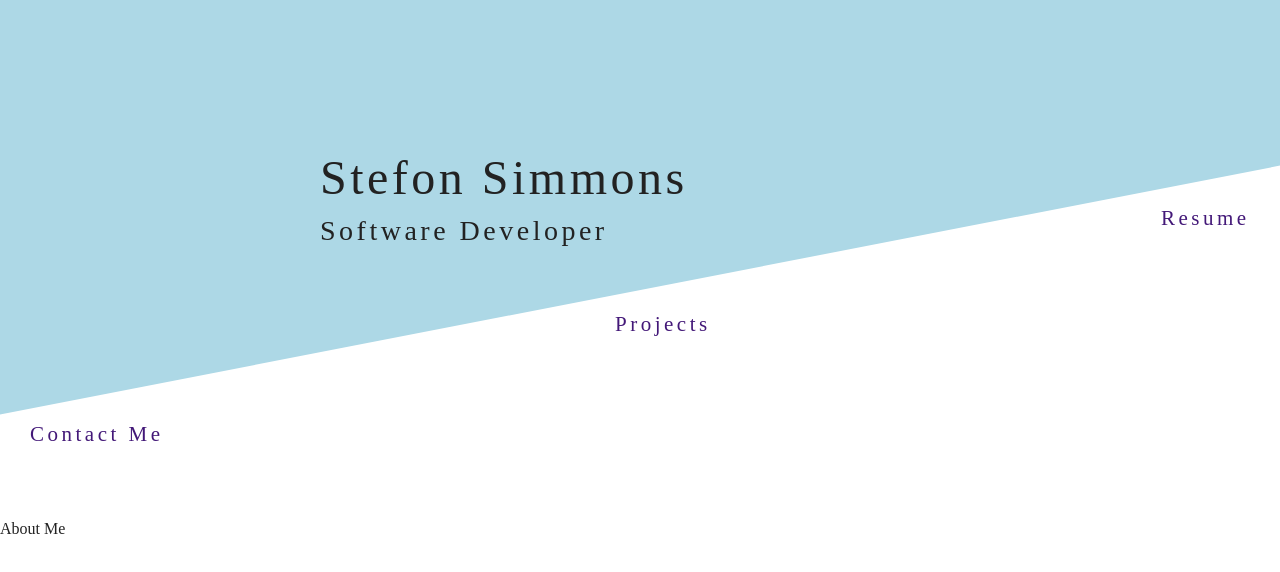
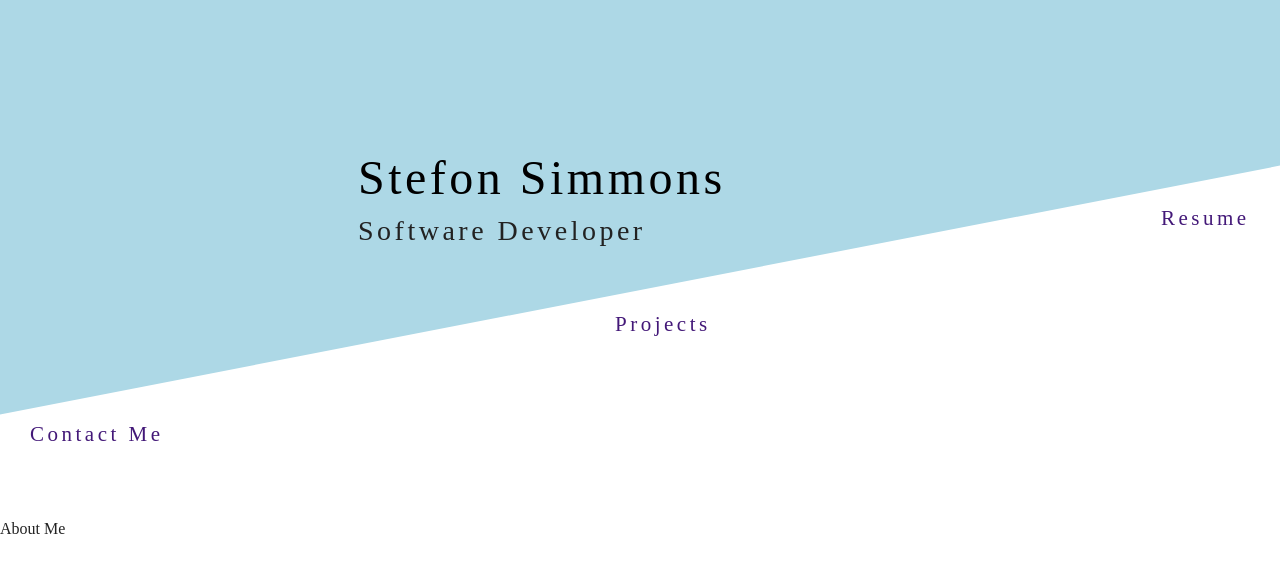
Before and after one commit to StefonSimmons/portfolio, a React (Create React App) app in the folder portfolio_app/: page / in a window 1280 px wide. Shown: the top 572 px of the page. Built offline with nearby package versions, Linux system fonts and the light colour scheme.

Commit message:
added routes for nav

```diff
--- a/portfolio_app/src/components/Home.jsx
+++ b/portfolio_app/src/components/Home.jsx
@@ -1,7 +1,12 @@
 import React from 'react'
+import {Link} from 'react-router-dom'
 import Navigation from './Navigation'
 import styled from 'styled-components'
 
+const Temporary= styled(Link)`
+  text-decoration: none;
+  color: black
+`
 
 const Diagonal = styled.div`
   position: relative;
@@ -21,12 +26,12 @@ const Header = styled.div`
 `
 const Name= styled.h1`
   transform: skewY(11deg);
-  margin: 0 25vw;
+  margin: 0 28vw;
   font-size: 48px;
 `
 const Title = styled.h2`
   transform: skewY(11deg);
-  margin: 0 25vw;
+  margin: 0 28vw;
   font-size: 28px;
 `
 
@@ -35,7 +40,7 @@ export default function Home() {
     <>
       <Diagonal>
         <Header>
-          <Name>Stefon Simmons </Name>
+          <Temporary to='/'><Name>Stefon Simmons </Name></Temporary>
           <Title>Software Developer</Title>
         </Header>
       </Diagonal>
```
